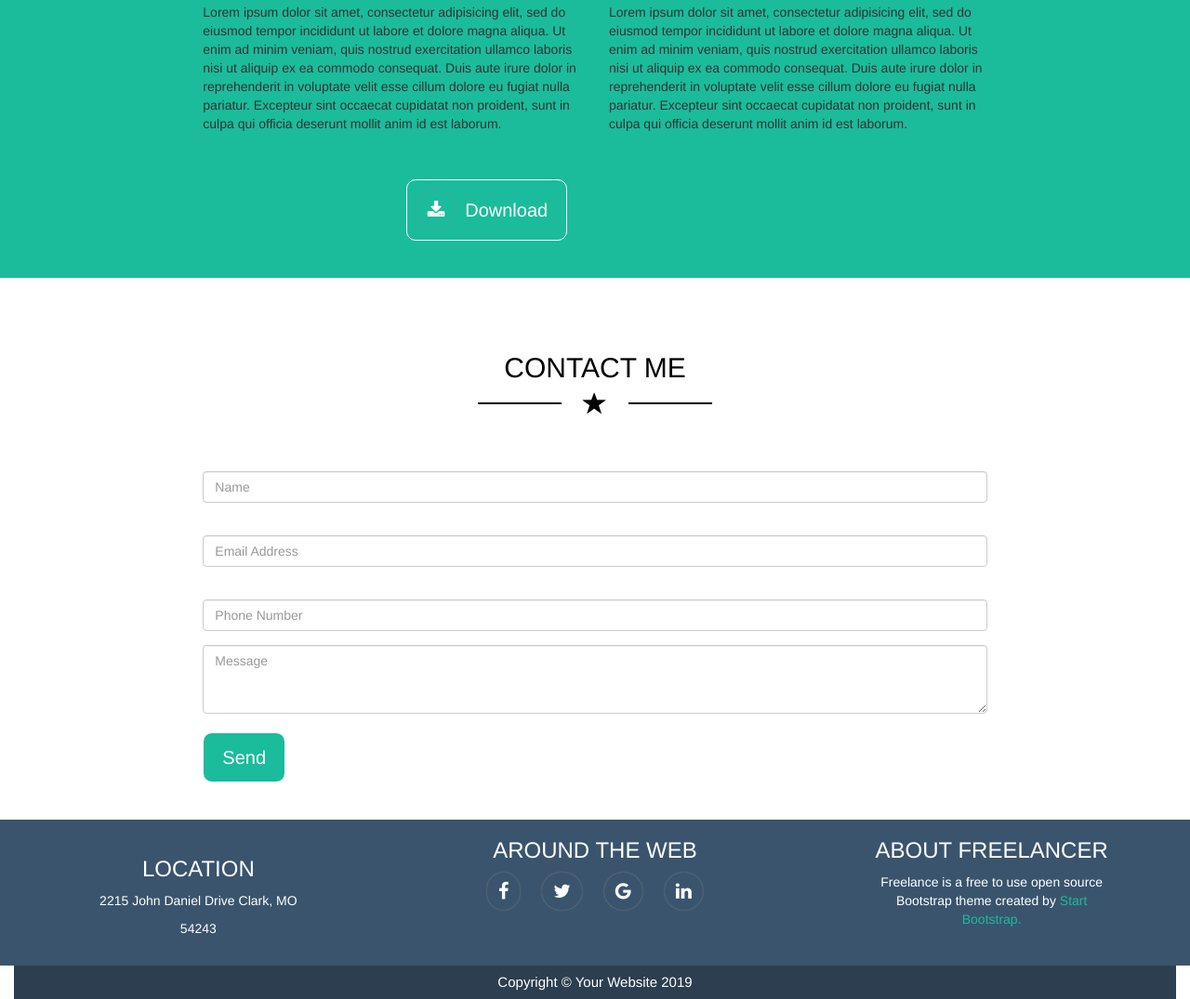
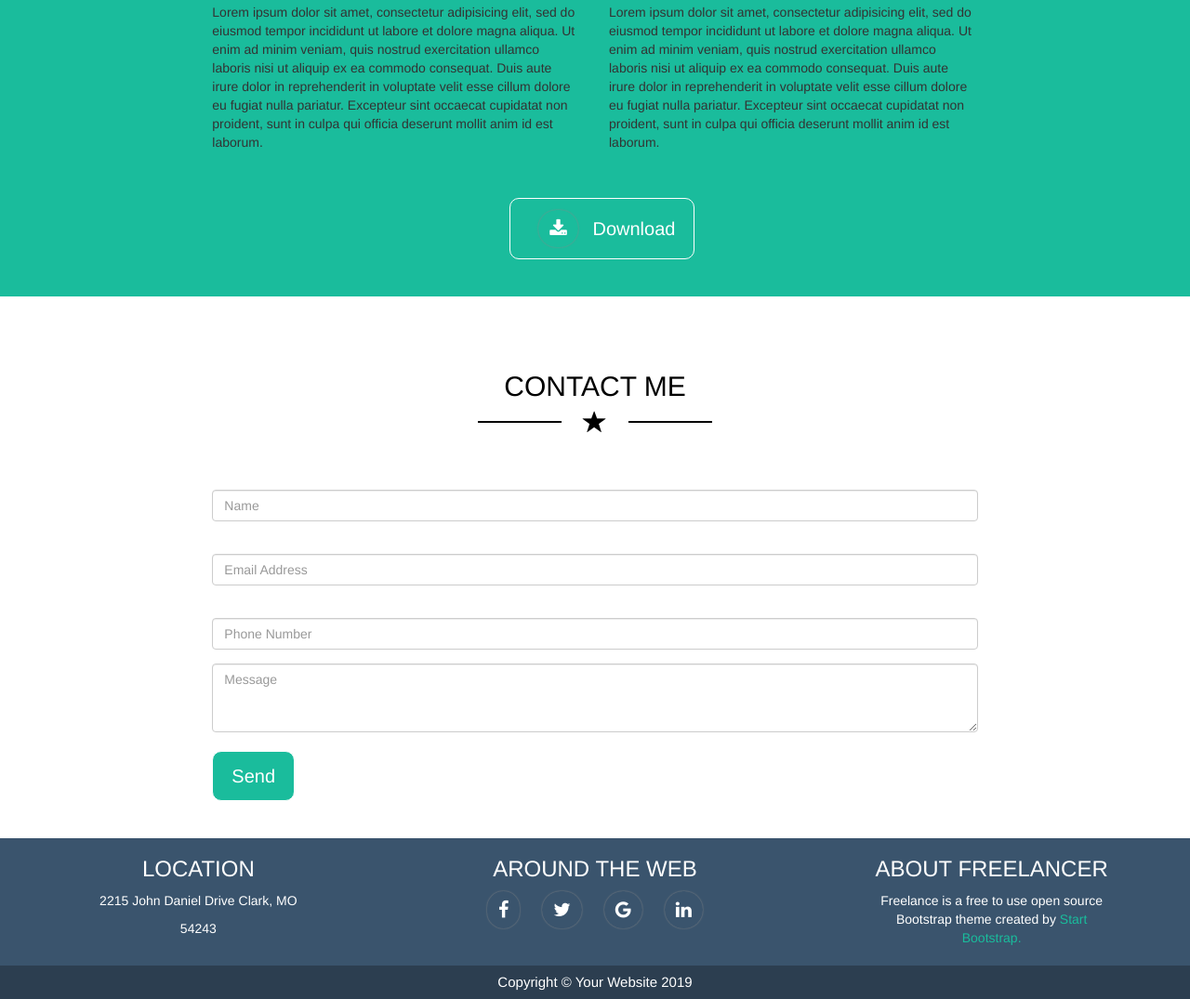
Before and after one commit to ChristianPucci91/html-css-bootstrap-freelancer, a plain HTML site: page index.html in a window 1280 px wide. Shown: the part 1424-2499 px from the top of the page at 93% size. Drawn offline with nearby package versions, Linux system fonts and the light colour scheme.

Commit message:
Last update

```diff
--- a/css/style.css
+++ b/css/style.css
@@ -137,7 +137,7 @@ img {
   border-radius: 10px;
   border-color: white;
   color: white;
-  padding: 12px 20px 12px 0;
+  padding: 12px 20px 12px 20px;
   cursor: pointer;
   font-size: 20px;
 }
@@ -152,6 +152,7 @@ img {
   cursor: pointer;
   font-size: 20px;
 }
+
 
 /* footer rules */
 
@@ -195,6 +196,8 @@ i.fa:hover {
   color:white;
 }
 
+/* Media screen rules  */
+
 @media screen and (max-width:576px) {
   .star h2 {
     font-size: 20px;
@@ -203,3 +206,11 @@ i.fa:hover {
   .star h4 {
     font-size: 10px;
   }
+
+}
+
+@media screen and (max-width:992px) {
+  #button {
+    text-align: center;
+  }
+}
--- a/index.html
+++ b/index.html
@@ -145,7 +145,7 @@
         </section>
 
         <!-- //// SECTION 2 //// -->
-        <section class="bg_green margin-section">
+        <section class="bg_green margin-section container-fluid">
 
            <!-- Title section 2 -->
           <div class="row">
@@ -179,10 +179,10 @@
 
           <!-- Button section 2 -->
           <div class="row">
-            <div class="col-xs-4 col-xs-offset-4 col-md-4 col-md-offset-4 col-lg-4 col-lg-offset-4">
-              <div class=" margin-section">
+            <div class="col-xs-12 col-md-2 col-md-offset-5 col-lg-2 col-lg-offset-5">
+              <div id="button" class=" margin-section">
 
-                <button  type="button" class="btn btn-info"><i class="fa fa-download"></i>Download</button>
+                <button  class="btn"><i class="fa fa-download"></i> Download</button>
 
               </div>
             </div>
@@ -191,7 +191,7 @@
         </section>
 
         <!-- //// SECTION 3 //// -->
-        <section class="margin-section">
+        <section class="margin-section container-fluid">
 
            <!-- Title section 3 -->
           <div class="row">
@@ -248,7 +248,7 @@
 
              <!-- Social-info footer section 1 -->
               <div class="col-xs-12 col-md-4 col-lg-4">
-                <div class="foot container-fluid">
+                <div class="foot">
                    <h3>LOCATION</h3>
                    <p>2215 John Daniel Drive Clark, MO</p>
                    <p>54243</p>
@@ -278,10 +278,9 @@
           </section>
 
           <!-- //// FOOTER SECTION 2 //// -->
-          <section class="bg_darkblue">
+          <section class="bg_darkblue row">
 
              <!-- Copyright footer section 2 -->
-            <div class="row">
               <div class="col-xs-12  col-md-4 col-md-offset-4 col-lg-4 col-lg-offset-4">
 
                 <div class="copy">
@@ -289,7 +288,7 @@
                 </div>
 
               </div>
-            </div>
+
 
           </section>
 
```
